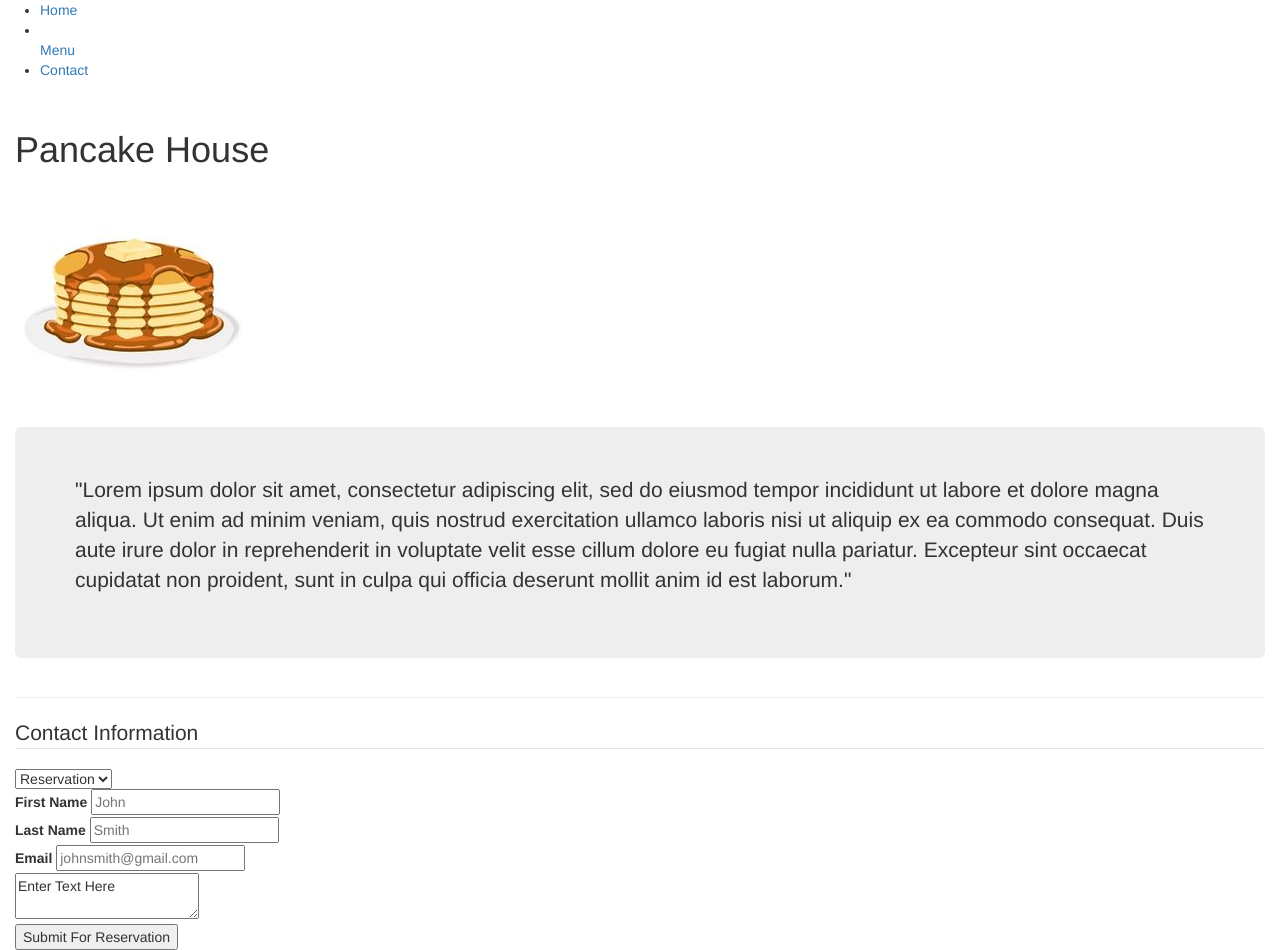
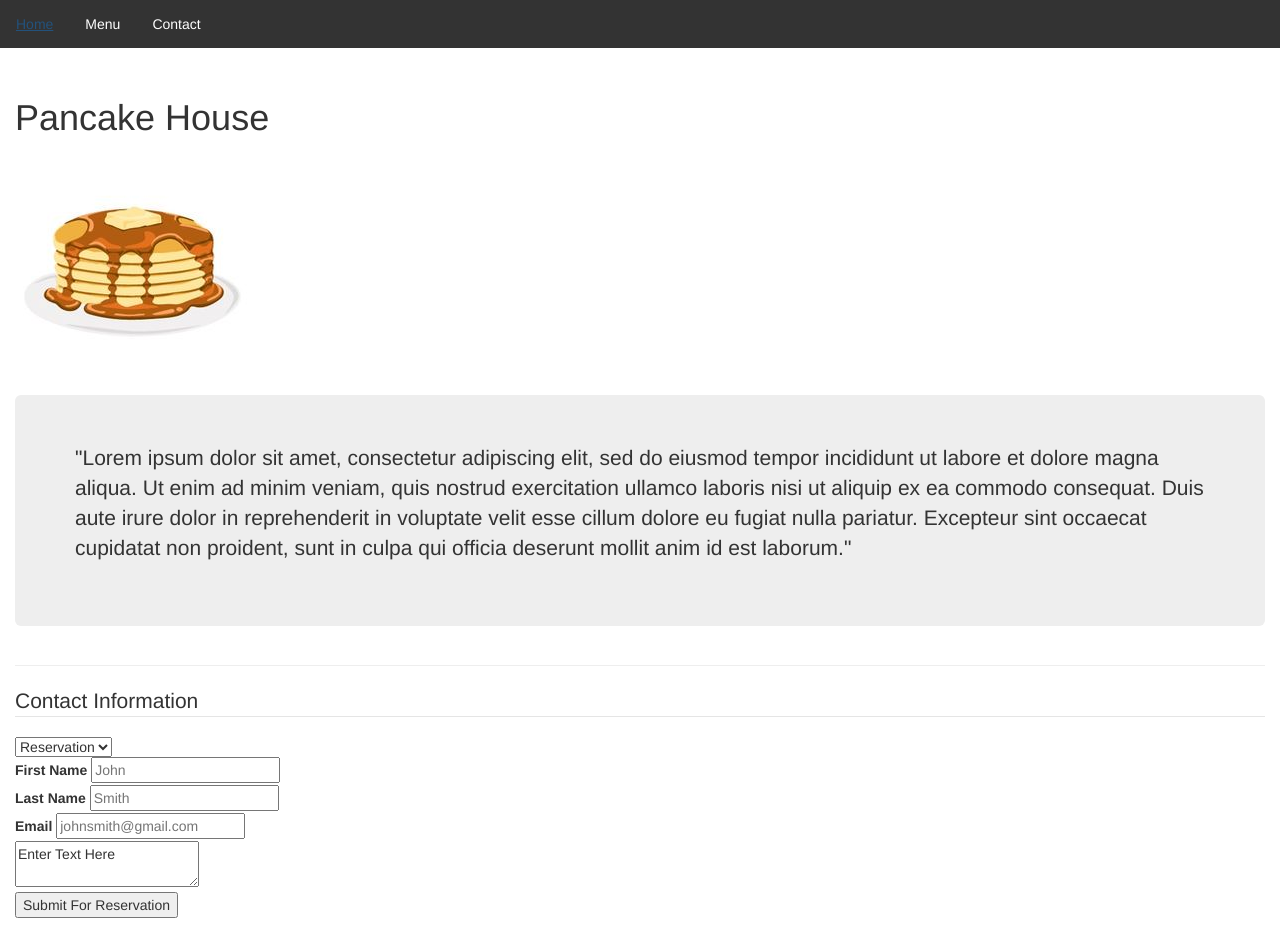
Before and after one commit to Ianwehmeyer/project01, a plain HTML site: page index.html in a window 1280 px wide. After the commit the page ends 918 px from the top, so only its background shows below. Drawn offline with nearby package versions, Linux system fonts and the light colour scheme.

Commit message:
CSS - nav bar
The nav bar somewhat works - it looks better - will attempt to reconcile carasoul now

```diff
--- a/css/style.css
+++ b/css/style.css
@@ -1,24 +1,19 @@
+ul {
+    list-style-type: none;
+    margin: 0;
+    padding: 0;
+    overflow: hidden;
+    background-color: #333;
+  }
 
-
-.boxElement {
-    @include arrangeBoxes();
-    font-family: 'Segoe UI';
-    font-size: 1.5em;
-    font-weight: bold;
-li {
+  li {
     float: left;
   }
 
-  a {
+  li a {
     display: block;
-    padding: 8px;
-    background-color: #dddddd;
+    color: white;
+    text-align: center;
+    padding: 14px 16px;
+    text-decoration: none;
   }
-  ul {
-    background-color: #dddddd;
-  }
-  ul {
-    list-style-type: none;
-    margin: 0;
-    padding: 0;
-  }
--- a/index.html
+++ b/index.html
@@ -11,7 +11,7 @@
     <body>
     <ul>
         <li><a href="index.html">Home</a></li>
-        <li></li><a href="page2.html">Menu</a></li>
+        <li><a href="page2.html">Menu</a></li>
         <li><a href="page3.html">Contact</a></li>
     </ul>
 
```
